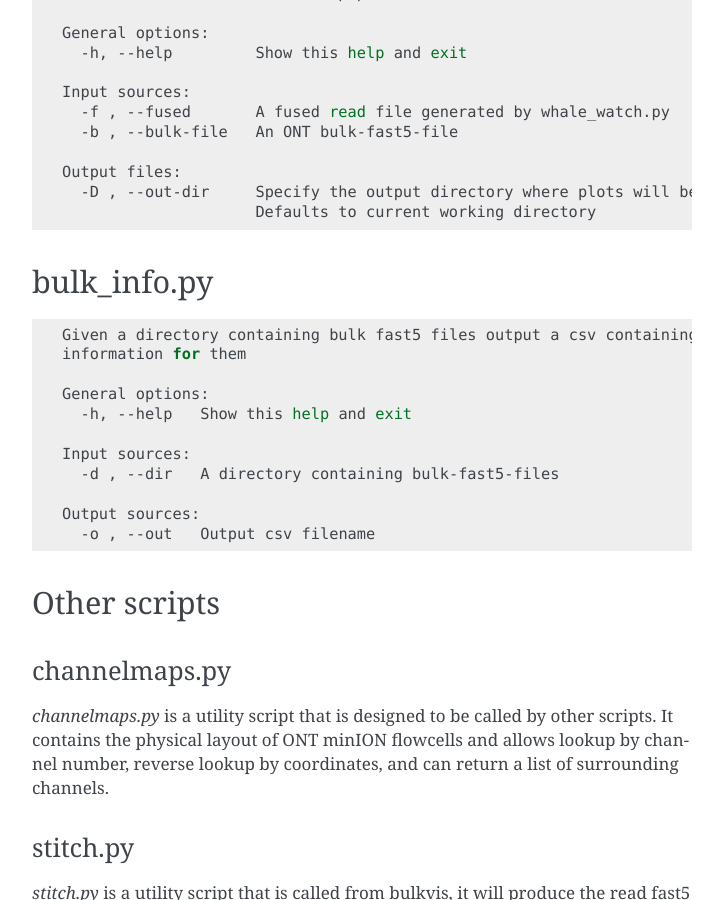
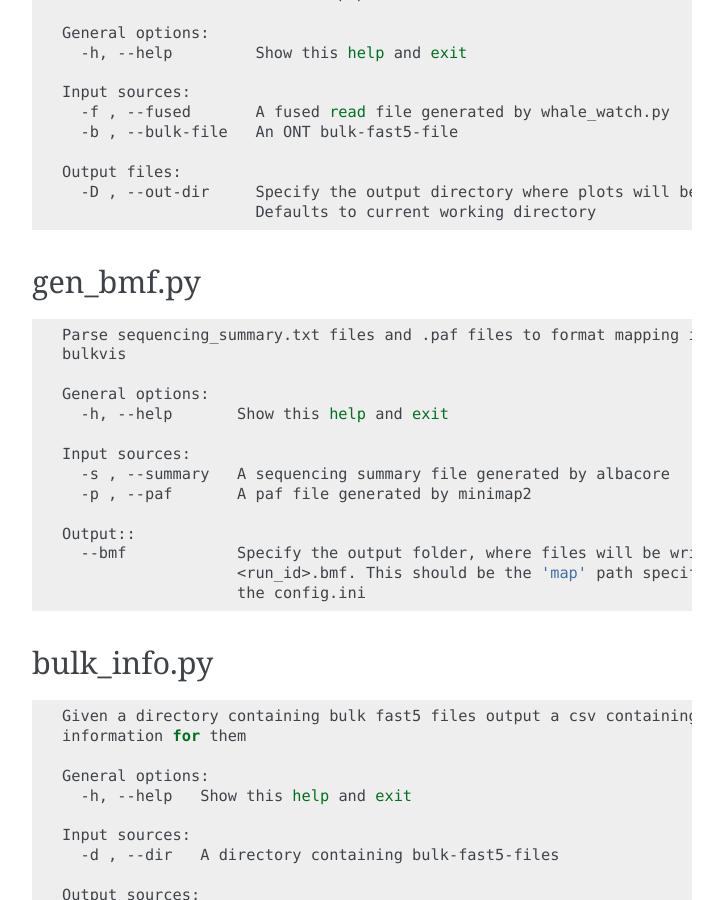
Before and after one commit to LooseLab/bulkvis, a Sphinx documentation site: the page built from docs/utilities.rst, in a window 1280 px wide and 900 px high, scrolled down 5321 px. Shown: the whole window, without its empty margins (388-1111 px from the left). Built offline with Sphinx 7.4.7, drawn with Linux system fonts in a browser that asks for light colours.

Commit message:
Added gen_bmf to utilities

```diff
--- a/docs/utilities.rst
+++ b/docs/utilities.rst
@@ -195,6 +195,25 @@ pod_plot.py
       -D , --out-dir     Specify the output directory where plots will be saved.
                          Defaults to current working directory
 
+gen_bmf.py
+----------
+.. code-block:: bash
+
+    Parse sequencing_summary.txt files and .paf files to format mapping info for
+    bulkvis
+
+    General options:
+      -h, --help       Show this help and exit
+
+    Input sources:
+      -s , --summary   A sequencing summary file generated by albacore
+      -p , --paf       A paf file generated by minimap2
+
+    Output::
+      --bmf            Specify the output folder, where files will be written as
+                       <run_id>.bmf. This should be the 'map' path specified in
+                       the config.ini
+
 bulk_info.py
 -------------
 .. code-block:: bash
```
